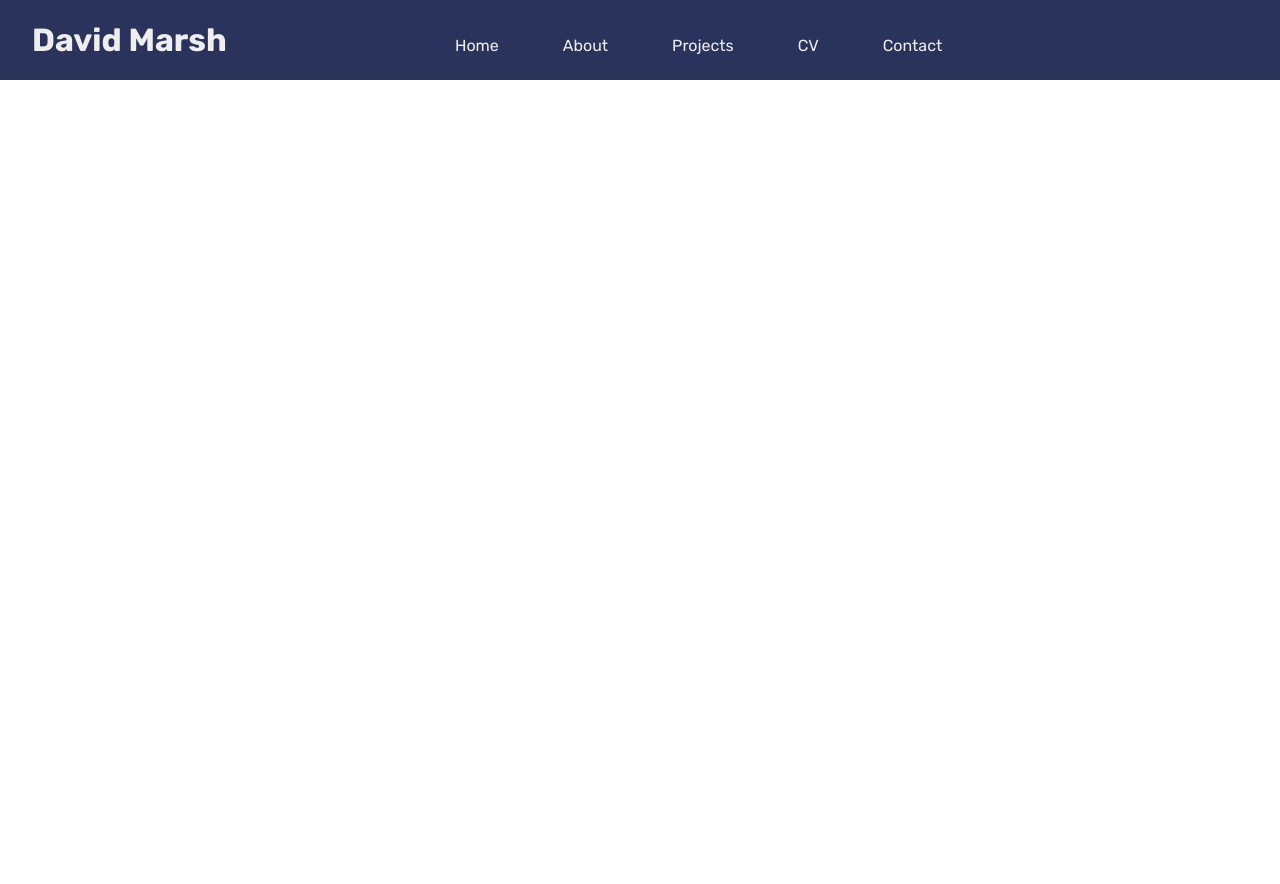
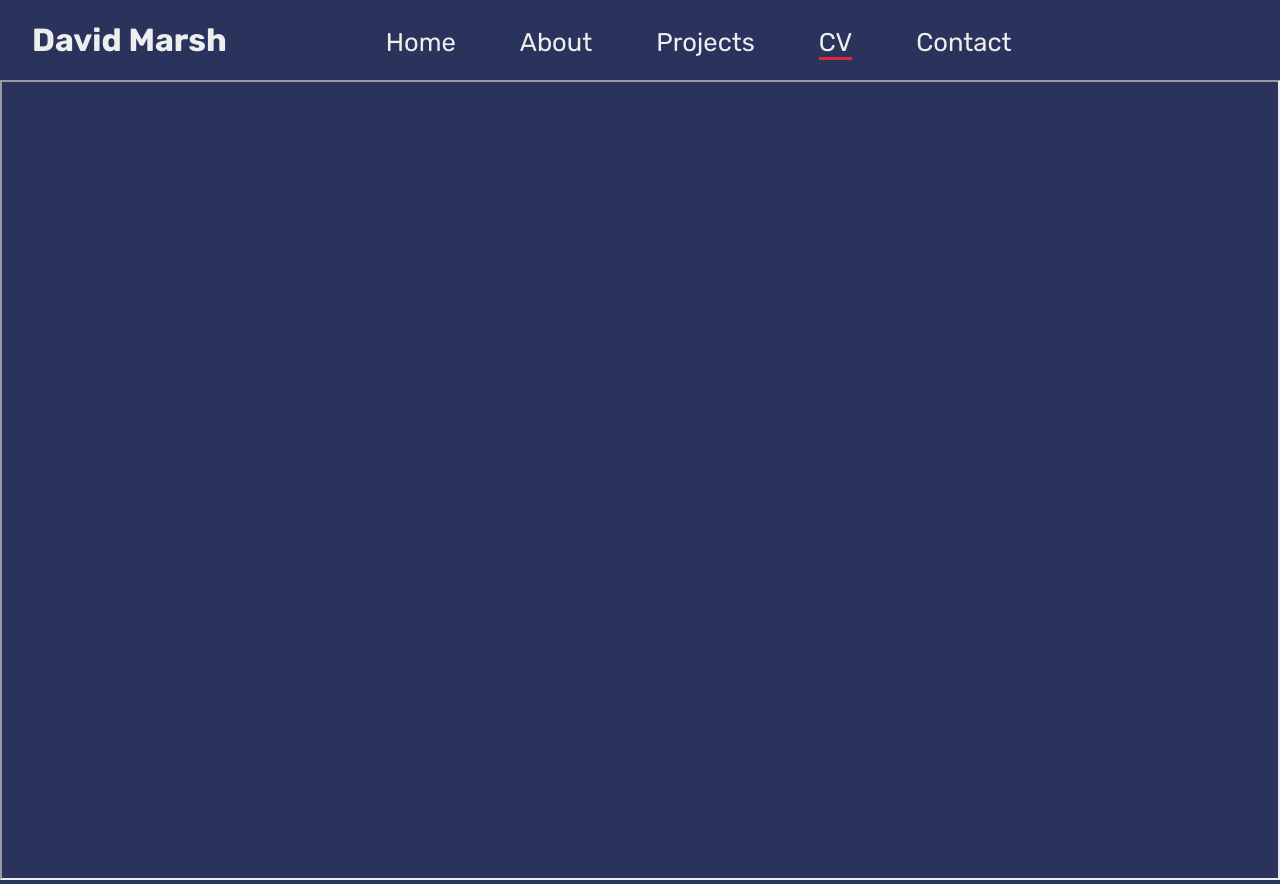
Before and after one commit to Daveym1/React-Portfolio, a React (Create React App) app: page /cv in a window 1280 px wide. Before the commit the page ends 800 px from the top, so only its background shows below. Built offline with nearby package versions, Linux system fonts and the light colour scheme.

Commit message:
added pdf to cv page

```diff
--- a/package.json
+++ b/package.json
@@ -9,6 +9,7 @@
     "react": "^18.2.0",
     "react-dom": "^18.2.0",
     "react-icons": "^4.7.1",
+    "react-pdf": "^6.2.2",
     "react-router-dom": "^6.8.0",
     "react-scripts": "5.0.1",
     "web-vitals": "^2.1.4"
--- a/src/Components/AboutPage.js
+++ b/src/Components/AboutPage.js
@@ -1,5 +1,4 @@
 import React from "react";
-import Header from "./Header";
 
 function AboutPage() {
   return (
--- a/src/Components/App.js
+++ b/src/Components/App.js
@@ -1,10 +1,10 @@
 import Header from "./Header";
 import HomePage from "./HomePage";
 import ProjectsPage from "./ProjectsPage";
-import Project from "./Project";
 import ContactPage from "./ContactPage";
 import AboutPage from "./AboutPage";
-import { BrowserRouter, Routes, Route, Link } from "react-router-dom";
+import Cv from "./Cv";
+import { BrowserRouter, Routes, Route } from "react-router-dom";
 
 function App() {
   return (
@@ -16,6 +16,7 @@ function App() {
           <Route path="/about" element={<AboutPage />} />
           <Route path="/projects" element={<ProjectsPage />} />
           <Route path="/contact" element={<ContactPage />} />
+          <Route path="/cv" element={<Cv />} />
         </Routes>
       </main>
     </BrowserRouter>
--- /dev/null
+++ b/src/Components/Cv.js
@@ -0,0 +1,14 @@
+import React from "react";
+import { Document, Page } from "react-pdf";
+
+function Cv() {
+  return (
+    <iframe
+      src={"/cv.pdf"}
+      title="PDF Document"
+      style={{ width: "100%", height: "100vh" }}
+    />
+  );
+}
+
+export default Cv;
--- a/src/style.css
+++ b/src/style.css
@@ -28,6 +28,8 @@ nav a {
     margin: 0 2rem;
     color: var(--textColor);
     text-decoration: none;
+    border-width: 0;
+    font-size: 2vw;
 }
 
 nav a:hover {
@@ -44,6 +46,18 @@ header .nav-btn {
     visibility: hidden;
     opacity: 0;
     font-size: 1.8rem;
+}
+
+header nav a.active {
+    border-bottom: 3px solid var(--secondaryColor);
+    border-width: 100%;
+    opacity: 1;
+    transition: all 0.3s ease-in;
+}
+
+body {
+    background-color: var(--mainColor);
+    color: var(--textColor);
 }
 
 @media only screen and (max-width: 1024px) {
@@ -78,7 +92,11 @@ header .nav-btn {
         right: 2rem;
     }
 
-    nav a {
+    header nav a {
         font-size: 1.5rem;
     }
+
+    header nav a.active {
+        border-bottom: 2px solid var(--secondaryColor);
+    }
 }
```
Also changed, not shown: 2 other files (tests, documents, lock files or other folders).
